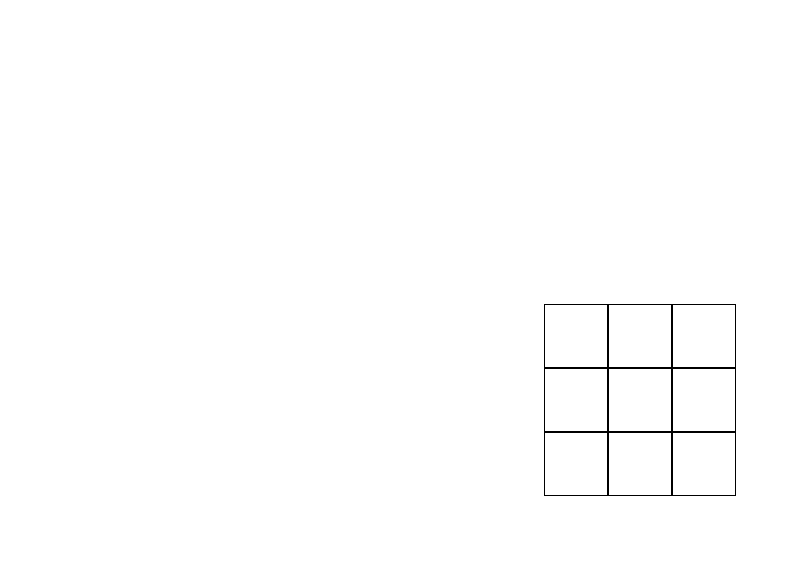
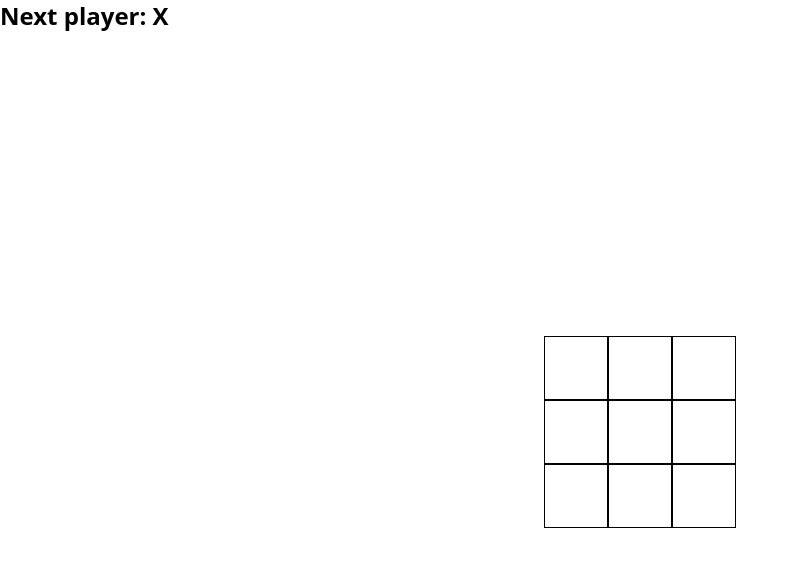
Before and after one commit to Akelpha/Tic-Tac-Toe, a React (Vite) app in the folder tictactoe/: page / in a window 1280 px wide. Shown: the top 566 px of the page, without its empty margins (0-797 px from the left). Built offline with nearby package versions, Linux system fonts and the light colour scheme.

Commit message:
Implement game status display and add TicTacToe component for game history

```diff
--- a/tictactoe/src/app.jsx
+++ b/tictactoe/src/app.jsx
@@ -4,7 +4,7 @@ function Square({value, onSquareClick}) {
 
     return <button className="justify-center items-center w-16 h-16 bg-white border border-black text-4xl font-bold" onClick={onSquareClick}>{value}</button>;
   }
-export default function Board() {
+function Board() {
     const [xIsNext, setXIsNext] = useState(true);
     const [squares,setSquares] = useState(Array(9).fill(null));
     function handleClick(i) {
@@ -19,10 +19,17 @@ export default function Board() {
         }
         setSquares(nextSquares);
         setXIsNext(!xIsNext);
-
+      }
+      const winner = calculateWinner(squares);
+      let status;
+      if(winner){
+        status = "Winner: " + winner;
+      }else{
+        status = 'Next player: ' + (xIsNext ? 'X' : 'O');
       }
     return(
-
+        <>
+        <div className="text-2xl font-bold">{status}</div>
         <div className="flex justify-center items-center h-screen">
 
             <div>
@@ -42,7 +49,8 @@ export default function Board() {
                     <Square value={squares[8]} onSquareClick={() => handleClick(8)}/>
                 </div>
             </div>
-        </div>
+        </div></>
+
     )
 }
 function calculateWinner(squares){
@@ -65,3 +73,20 @@ function calculateWinner(squares){
     }
     return null;
 }
+
+export default function TicTacToe() {
+    const [xIsNext, setXIsNext] = useState(true);
+    const [history,setHistory] = useState(Array(9).fill(null));
+    const currentSquares = history[history.length - 1];
+return(
+    <div>
+        <div>
+        <Board />
+        </div>
+        <div>
+            <ol></ol>
+        </div>
+    </div>
+
+)
+}
```
